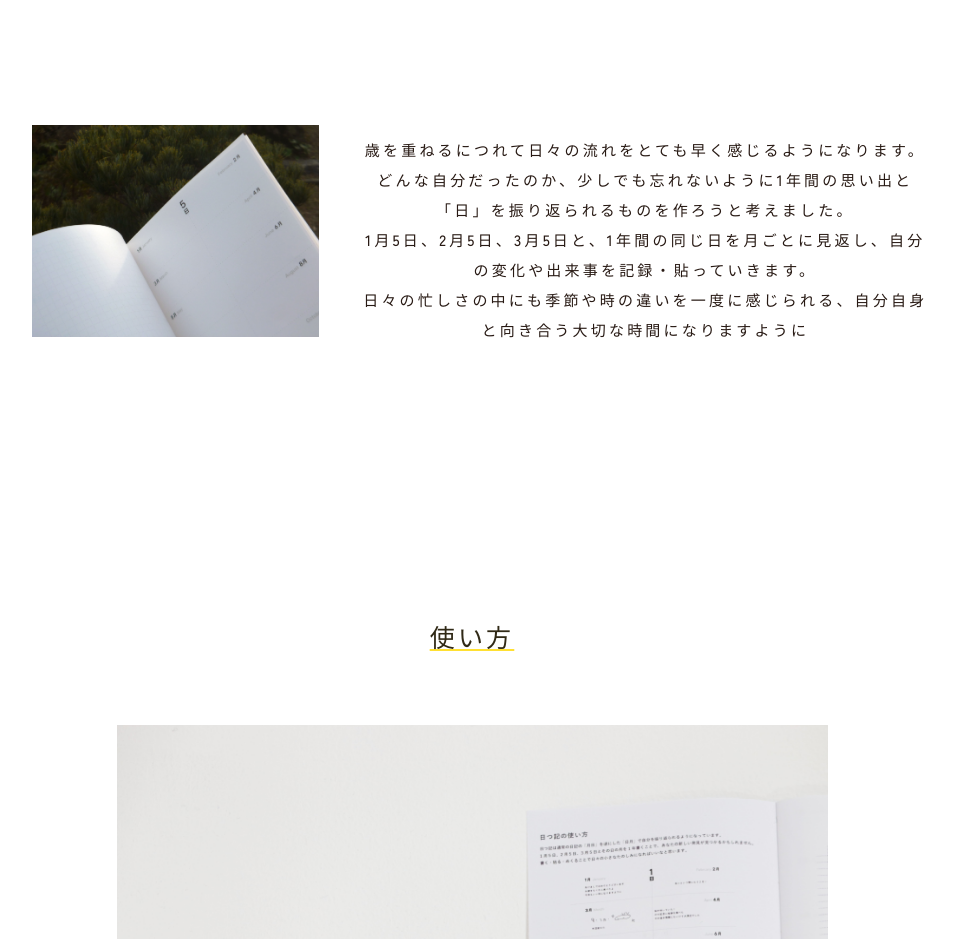
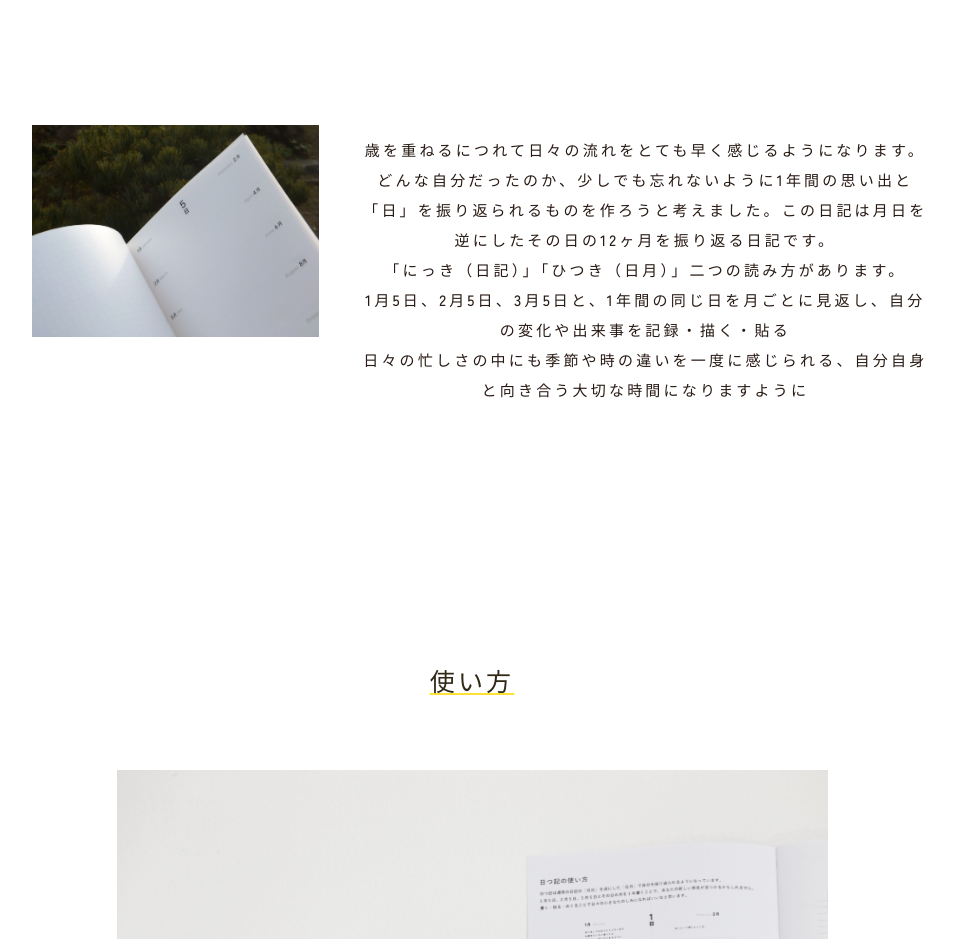
Before and after one commit to Skh632/daydiary, a plain HTML site: page index.html in a window 1280 px wide. Shown: the part 1200-2139 px from the top of the page, without its empty margins (168-1121 px from the left). Drawn offline with nearby package versions, Linux system fonts and the light colour scheme; a web font is replaced by a local one.

Commit message:
Add files via upload

```diff
--- a/index.html
+++ b/index.html
@@ -48,8 +48,9 @@
       <div class="container-text">
         <p2>
           <br>歳を重ねるにつれて日々の流れをとても早く感じるようになります。
-          どんな自分だったのか、少しでも忘れないように1年間の思い出と「日」を振り返られるものを作ろうと考えました。
-          <br>1月5日、2月5日、3月5日と、1年間の同じ日を月ごとに見返し、自分の変化や出来事を記録・貼っていきます。
+          どんな自分だったのか、少しでも忘れないように1年間の思い出と「日」を振り返られるものを作ろうと考えました。この日記は月日を逆にしたその日の12ヶ月を振り返る日記です。
+          <br>「にっき（日記）」「ひつき（日月）」二つの読み方があります。
+          <br>1月5日、2月5日、3月5日と、1年間の同じ日を月ごとに見返し、自分の変化や出来事を記録・描く・貼る
           <br>日々の忙しさの中にも季節や時の違いを一度に感じられる、自分自身と向き合う大切な時間になりますように
         </p2>
       </div>
```
